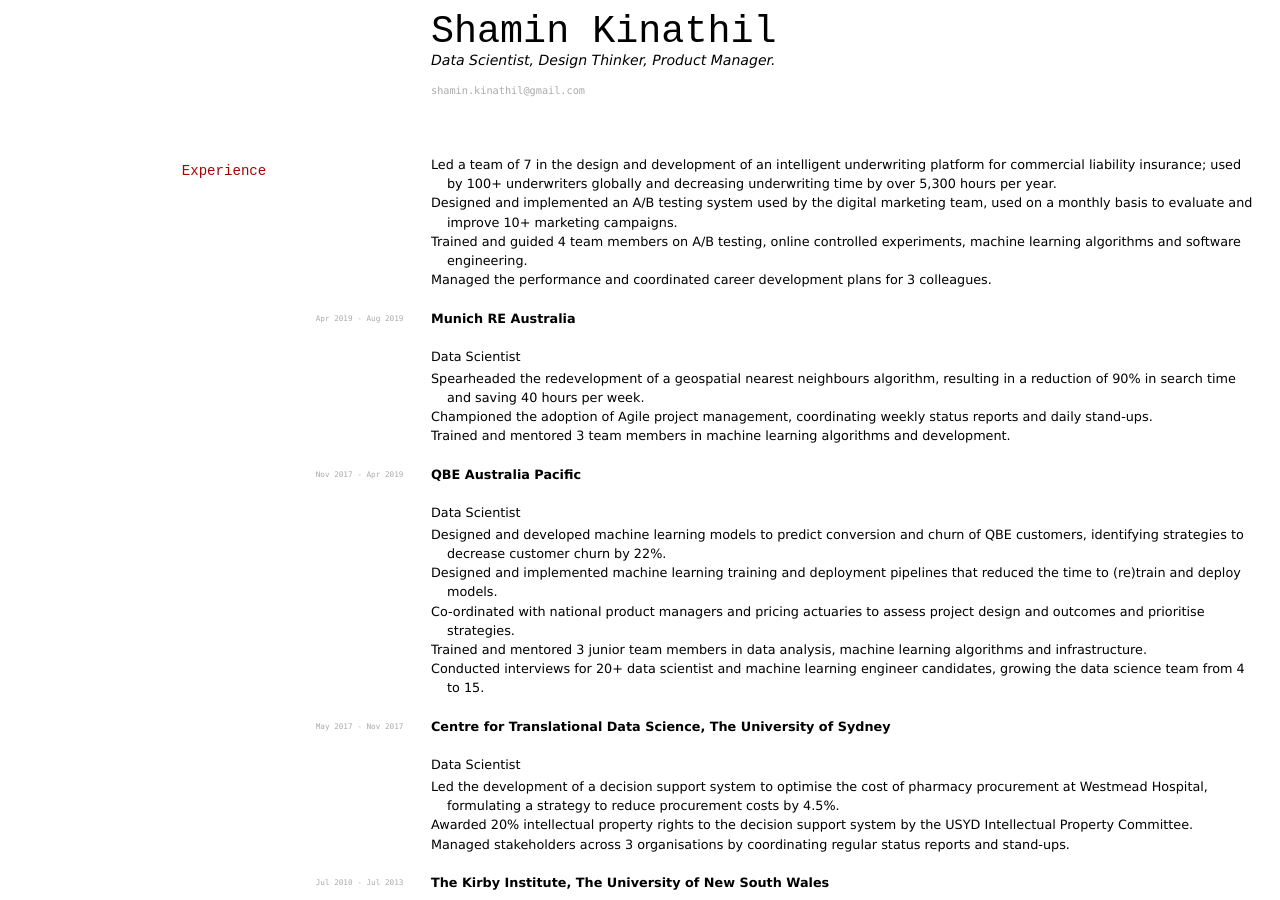
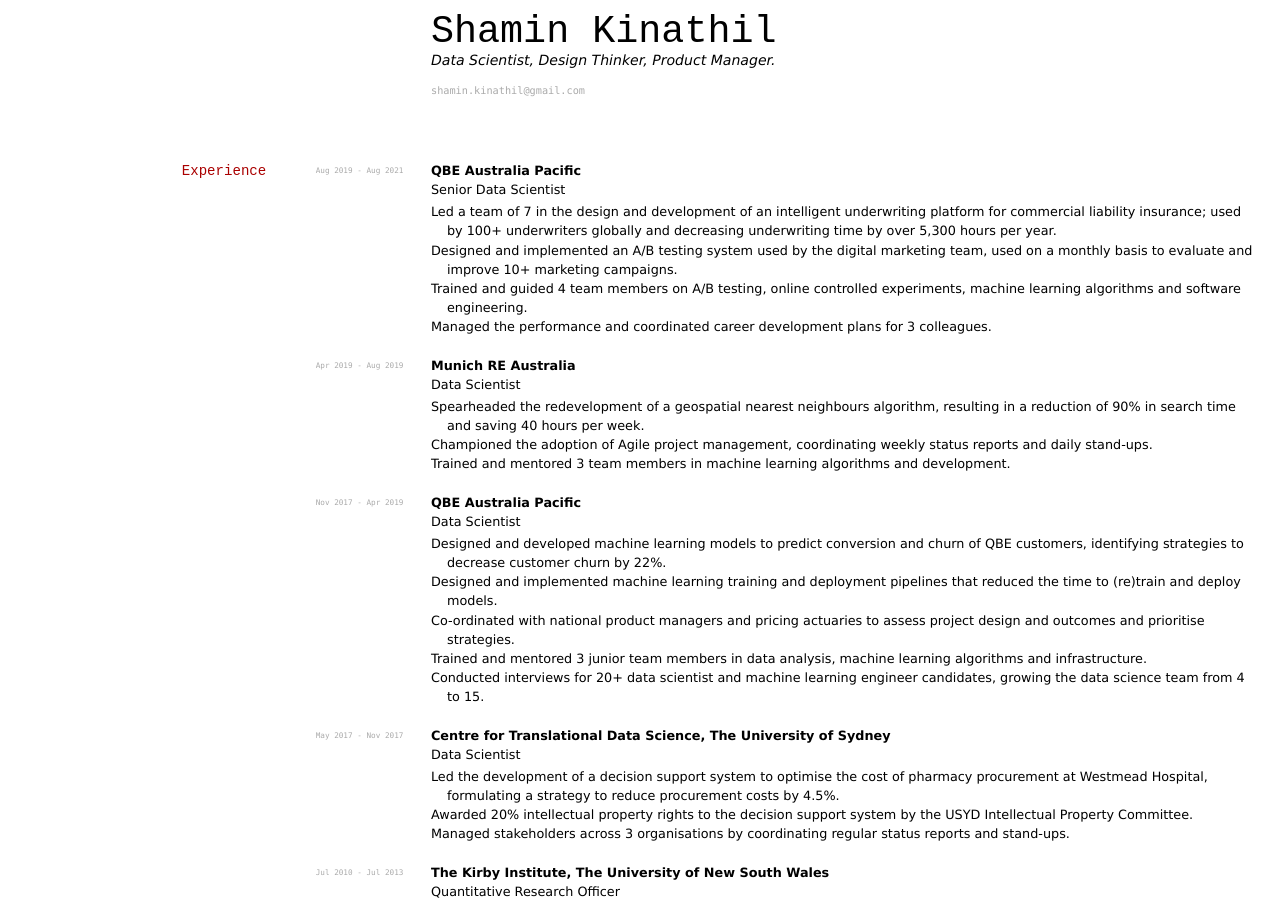
Before and after one commit to elipapa/markdown-cv, a Jekyll site: the page built from index.md, in a window 1280 px wide and 900 px high. Built offline with Jekyll 4.4.1, drawn with Linux system fonts in a browser that asks for light colours.

Commit message:
Added QBE SDS position

```diff
--- a/index.md
+++ b/index.md
@@ -12,6 +12,8 @@
 
 ## Experience
 
+`Aug 2019 - Aug 2021` __QBE Australia Pacific__<br>
+Senior Data Scientist<br>
 
 - Led a team of 7 in the design and development of an intelligent underwriting platform for commercial liability insurance; used by 100+ underwriters globally and decreasing underwriting time by over 5,300 hours per year.
 - Designed and implemented an A/B testing system used by the digital marketing team, used on a monthly basis to evaluate and improve 10+ marketing campaigns.
@@ -19,14 +21,14 @@
 - Managed the performance and coordinated career development plans for 3 colleagues.
 
 `Apr 2019 - Aug 2019` __Munich RE Australia__<br>
-Data Scientist
+Data Scientist<br>
 
 - Spearheaded the redevelopment of a geospatial nearest neighbours algorithm, resulting in a reduction of 90% in search time and saving 40 hours per week.
 - Championed the adoption of Agile project management, coordinating weekly status reports and daily stand-ups.
 - Trained and mentored 3 team members in machine learning algorithms and development.
 
 `Nov 2017 - Apr 2019` __QBE Australia Pacific__<br>
-Data Scientist
+Data Scientist<br>
 
 - Designed and developed machine learning models to predict conversion and churn of QBE customers, identifying strategies to decrease customer churn by 22%.
 - Designed and implemented machine learning training and deployment pipelines that reduced the time to (re)train and deploy models.
@@ -35,29 +37,29 @@
 - Conducted interviews for 20+ data scientist and machine learning engineer candidates, growing the data science team from 4 to 15.
 
 `May 2017 - Nov 2017` __Centre for Translational Data Science, The University of Sydney__<br>
-Data Scientist
+Data Scientist<br>
 
 - Led the development of a decision support system to optimise the cost of pharmacy procurement at Westmead Hospital, formulating a strategy to reduce procurement costs by 4.5%.
 - Awarded 20% intellectual property rights to the decision support system by the USYD Intellectual Property Committee.
 - Managed stakeholders across 3 organisations by coordinating regular status reports and stand-ups.
 
 `Jul 2010 - Jul 2013` __The Kirby Institute, The University of New South Wales__<br>
-Quantitative Research Officer
+Quantitative Research Officer<br>
 
 - Designed and implemented a mathematical model to forecast the spread of Hepatitis C in prisons and determined the cost-effectiveness of treatment strategies; showed a 26% reduction in the infection with new treatment strategies.
 
-Research Assistant/Developer
+Research Assistant/Developer<br>
 
 - Conceptualised and implemented an agent-based model to simulate the spread of the Hepatitis C virus in Australia and determine the effectiveness of new treatment strategies.
 
 
 `Mar 2009 - Mar 2010` __Service Oriented Computing Research Group, The University of New South Wales__<br>
-Research Assistant/Developer
+Research Assistant/Developer<br>
 
 - Developed graphical user interfaces for real-time distributed business process management.
 
 `May 2007 - Dec 2008` __The Quant Team, Macquarie Group__<br>
-Developer
+Developer<br>
 
 - Created a fully-automated strategy back-testing suite, achieving an 85% reduction in the time to send Quant Team research to clients in both Australia and Japan.
 
```
